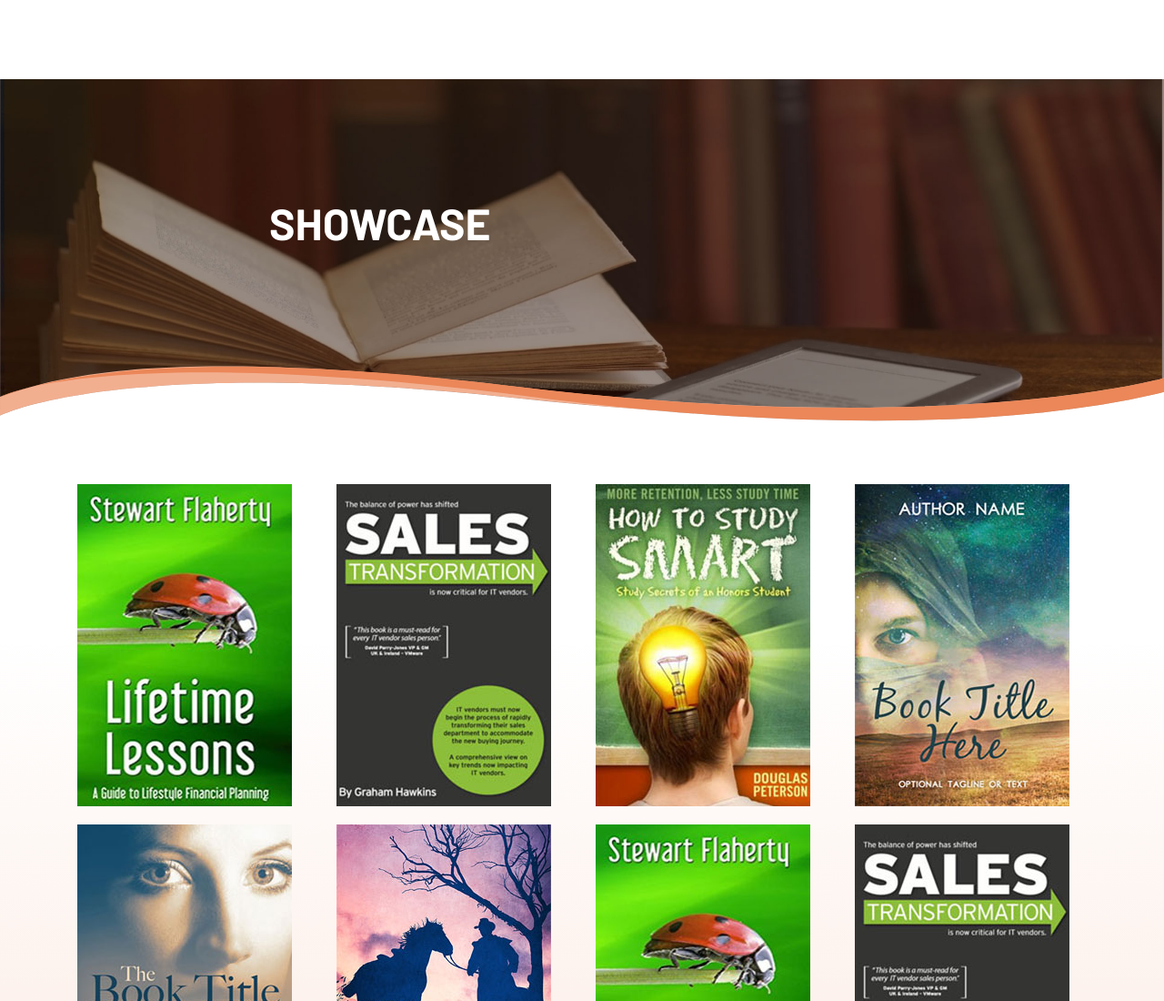
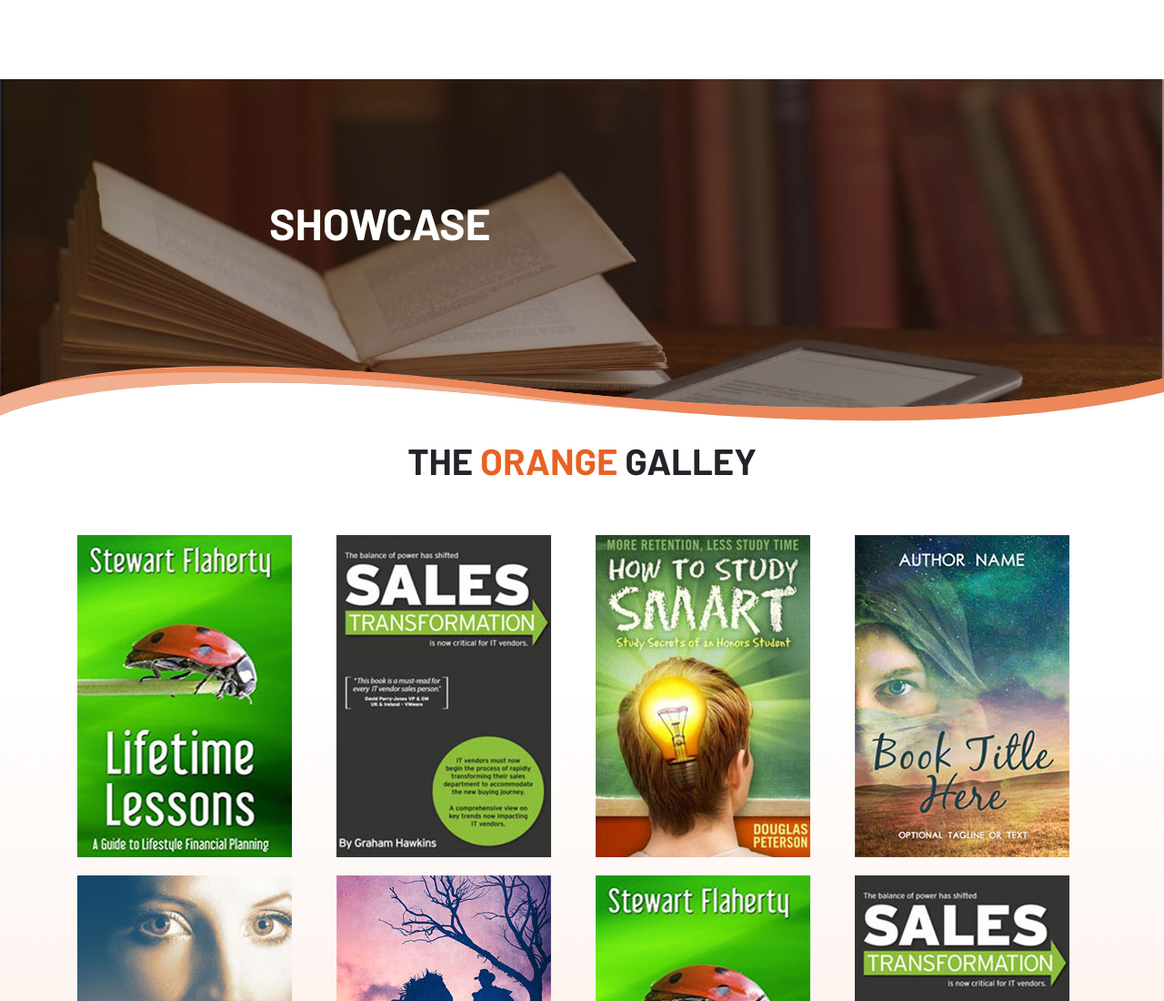
Before and after one commit to Think-To-Share/orange_publishers_design, a website built with webpack: page showcase_page.html in a window 1280 px wide. Shown: the top 1100 px of the page at 91% size. Built offline with nearby package versions, Linux system fonts and the light colour scheme.

Commit message:
some changes

```diff
--- a/showcase_page.html
+++ b/showcase_page.html
@@ -13,6 +13,7 @@
         <script src="https://maxcdn.bootstrapcdn.com/bootstrap/4.5.2/js/bootstrap.min.js"></script>
     </head>
     <body>
+
         <div class="main">
             <!-- Banner -->
             <section class="orange-service-banner">
@@ -40,8 +41,20 @@
                     </div>
                 </div>
             </section>
+
+           <!-- heading-section -->
+
+           <section class="heading-section">
+            <div class="container">
+                <div class="row">
+                    <div class="col-md-12">
+                        <h1 class="showcase-page-heading">The <span>Orange</span> galley</h1>
+                    </div>
+                </div>
+            </div>
+        </section>
+        <!-- heading-section-end -->
            <!-- books-section -->
-
            <section class="orange-new-book-section showcase-page">
             <div class="container">
                 <div class="row justify-content-center">
--- a/src/scss/showcase_page.scss
+++ b/src/scss/showcase_page.scss
@@ -1,3 +1,14 @@
+.showcase-page-heading{
+    font-family: $secondary_font;
+    text-align: center;
+    font-weight: 700;
+    text-transform: uppercase;
+
+    span{
+        color:#e76224;
+    }
+}
+
 .orange-new-book-section{
     &.showcase-page{
 
```
Also changed, not shown: dist/css/main.css, 1 other file.
